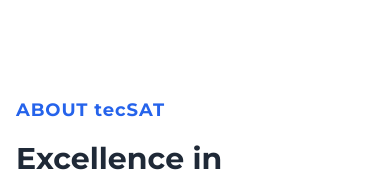
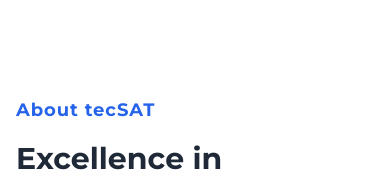
Before and after one commit to Mohamedusman-dev/TecSAT, a React (Vite) app: page / in a window 390 px wide. Shown: the part 935-1116 px from the top of the page. Built offline with nearby package versions, Linux system fonts and the light colour scheme.

Commit message:
Commit from Dualite:

```diff
--- a/src/components/About.tsx
+++ b/src/components/About.tsx
@@ -15,7 +15,7 @@
           >
             <div className="flex items-center space-x-2 mb-4">
 
-              <h1 className="text-primary-600 font-bold tracking-wider text-lg md:text-xl">ABOUT tecSAT</h1>
+              <h1 className="text-primary-600 font-bold tracking-wider text-lg md:text-xl">About tecSAT</h1>
             </div>
             <h3 className="mt-2 text-3xl md:text-4xl font-heading font-bold text-secondary-dark dark:text-white leading-tight">
               Excellence in Engineering & Facility Audits
--- a/src/components/Footer.tsx
+++ b/src/components/Footer.tsx
@@ -30,7 +30,6 @@
       }
     } catch (err) {
       console.error('Error sharing:', err);
-      // Fallback to clipboard if share fails or is cancelled
       await navigator.clipboard.writeText(window.location.href);
       setCopied(true);
       setTimeout(() => setCopied(false), 2000);
@@ -177,8 +176,12 @@
         </div>
 
         <div className="pt-8 border-t border-white/5 flex flex-col md:flex-row justify-between items-center text-gray-500 text-xs">
-          <p>© 2025 tecSAT Engineering Services. All rights reserved.</p>
-          <div className="flex space-x-6 mt-4 md:mt-0">
+          <div className="text-center md:text-left mb-4 md:mb-0">
+            <p>© 2025 tecSAT Engineering Services. All rights reserved.</p>
+            <p className="mt-1 opacity-70">Developed by Hinelix Technologies Private Limited</p>
+          </div>
+
+          <div className="flex space-x-6">
             <a href="#" className="hover:text-white transition-colors">Privacy Policy</a>
             <a href="#" className="hover:text-white transition-colors">Terms of Service</a>
             <a href="#" className="hover:text-white transition-colors">Cookie Policy</a>
```
